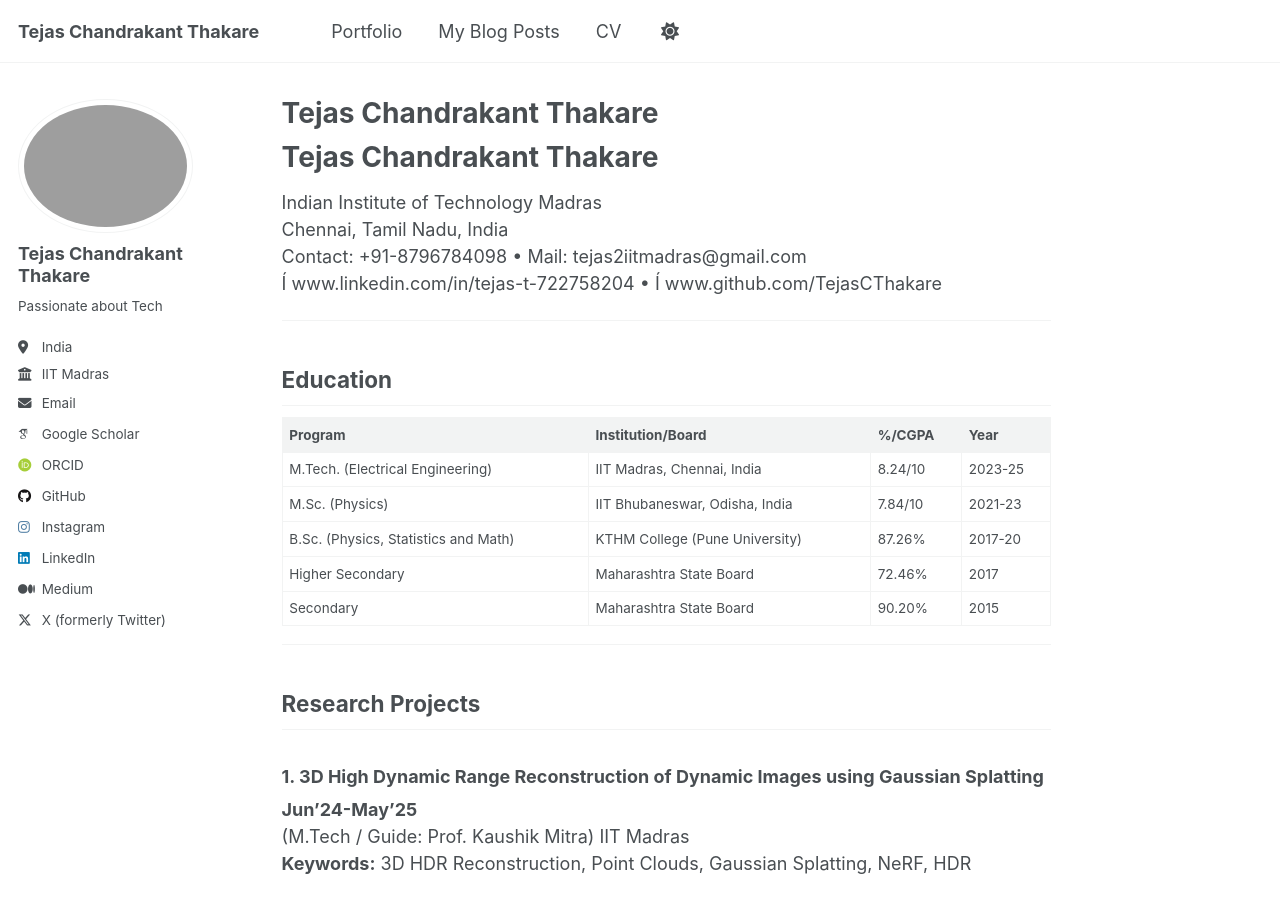
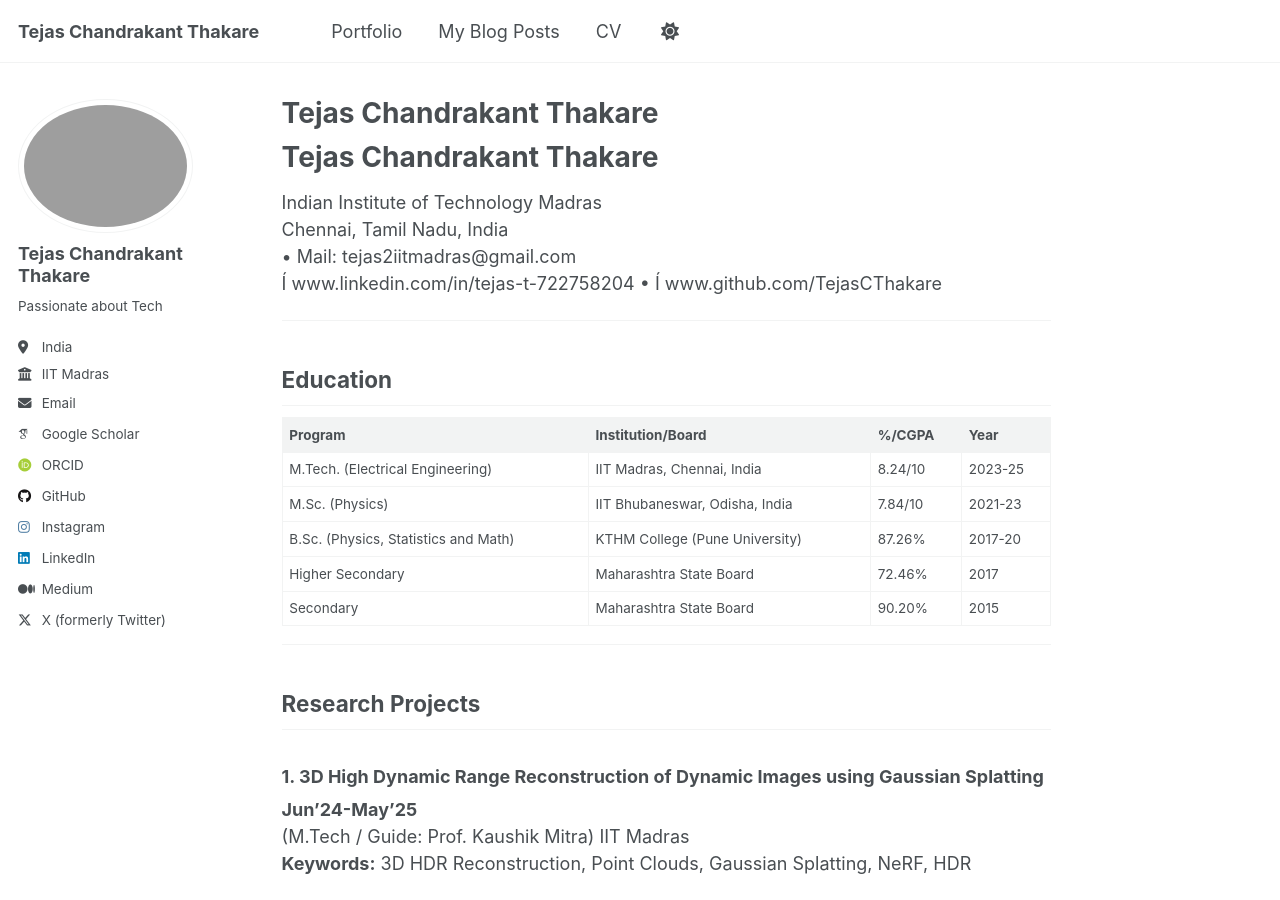
Before and after one commit to TejasCThakare/tejascthakare.github.io, a Jekyll site: the page built from _pages/cv.md, in a window 1280 px wide and 900 px high. Built offline with Jekyll 4.4.1, drawn with Linux system fonts in a browser that asks for light colours; some web fonts are replaced; our own code applies the rules of GitHub Pages for plain Markdown files.

Commit message:
Update cv.md

```diff
--- a/_pages/cv.md
+++ b/_pages/cv.md
@@ -2,7 +2,7 @@
 
 Indian Institute of Technology Madras
 Chennai, Tamil Nadu, India
-Contact: +91-8796784098 • Mail: tejas2iitmadras@gmail.com
+• Mail: tejas2iitmadras@gmail.com
 Í www.linkedin.com/in/tejas-t-722758204 • Í www.github.com/TejasCThakare
 
 ---
```
